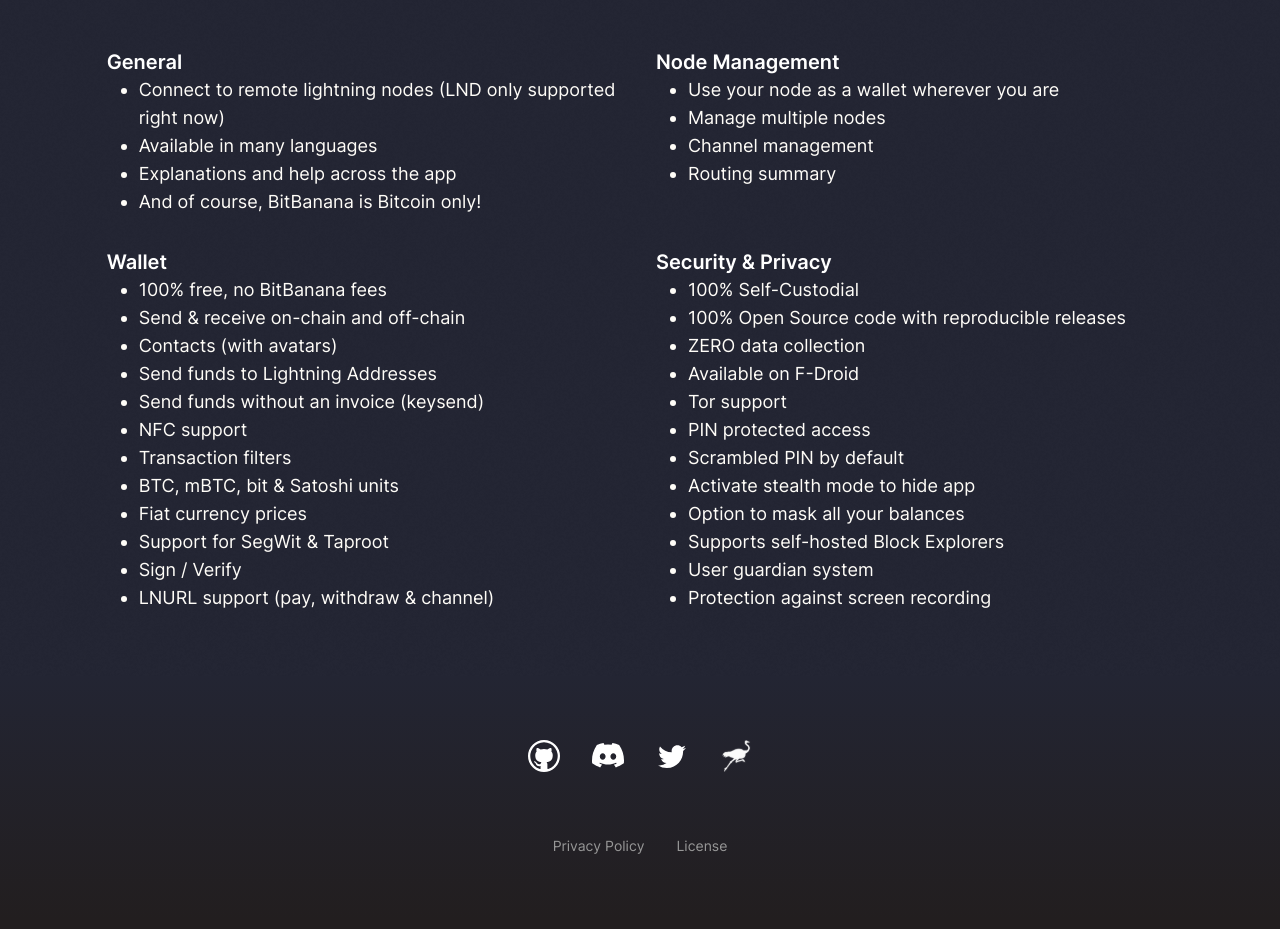
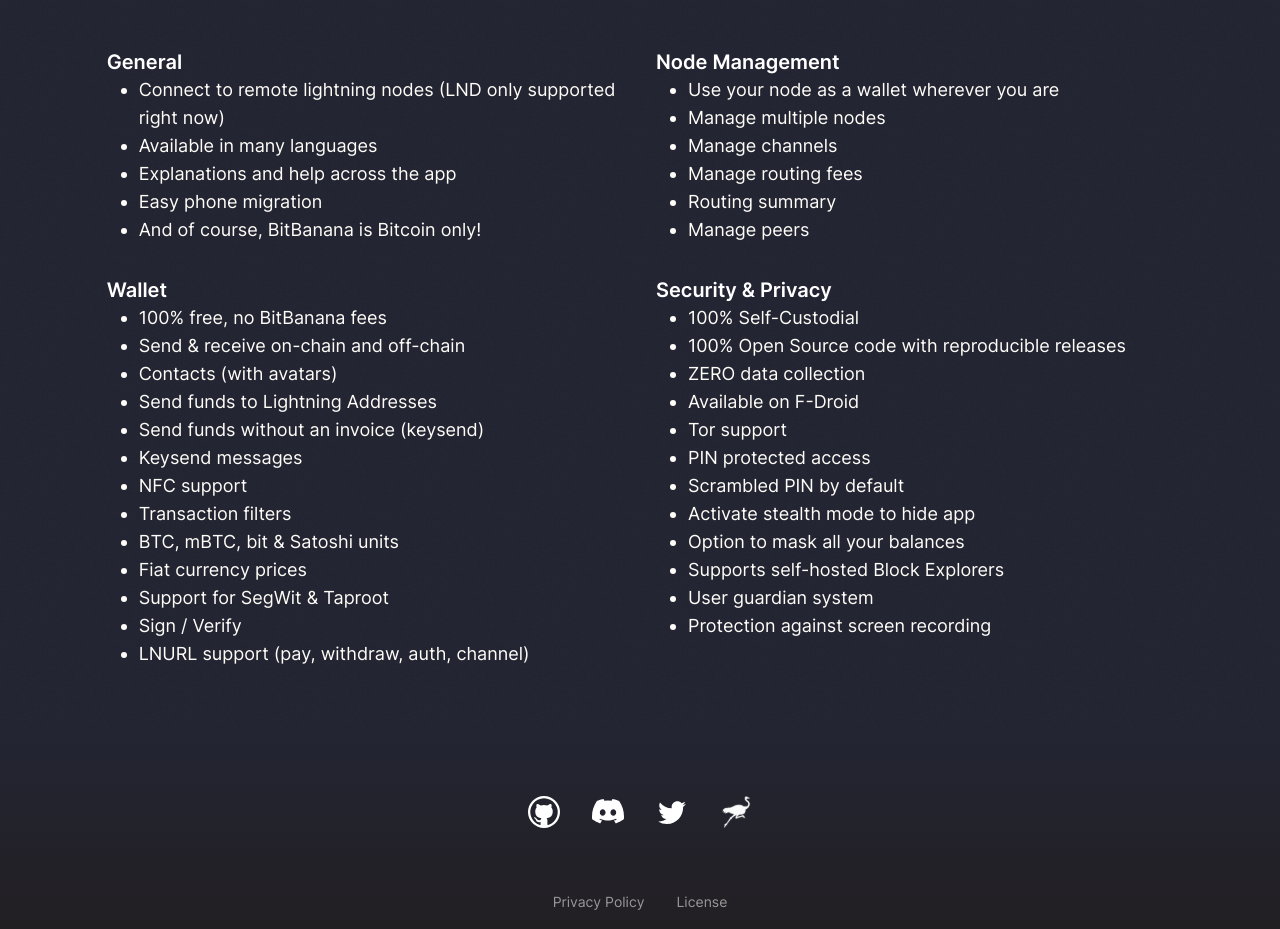
Before and after one commit to secondl1ght/bitbanana-website, a SvelteKit app: page / in a window 1280 px wide. Shown: the part 4820-5749 px from the top of the page. Built offline with nearby package versions, Linux system fonts and the light colour scheme.

Commit message:
Update features on main page

```diff
--- a/src/routes/+page.svelte
+++ b/src/routes/+page.svelte
@@ -5,14 +5,17 @@
 		'Connect to remote lightning nodes (LND only supported right now)',
 		'Available in many languages',
 		'Explanations and help across the app',
+		'Easy phone migration',
 		'And of course, BitBanana is Bitcoin only!'
 	];
 
 	const nodeManagement = [
 		'Use your node as a wallet wherever you are',
 		'Manage multiple nodes',
-		'Channel management',
-		'Routing summary'
+		'Manage channels',
+		'Manage routing fees',
+		'Routing summary',
+		'Manage peers'
 	];
 
 	const wallet = [
@@ -21,13 +24,14 @@
 		'Contacts (with avatars)',
 		'Send funds to Lightning Addresses',
 		'Send funds without an invoice (keysend)',
+		'Keysend messages',
 		'NFC support',
 		'Transaction filters',
 		'BTC, mBTC, bit & Satoshi units',
 		'Fiat currency prices',
 		'Support for SegWit & Taproot',
 		'Sign / Verify',
-		'LNURL support (pay, withdraw & channel)'
+		'LNURL support (pay, withdraw, auth, channel)'
 	];
 
 	const securityAndPrivacy = [
```
